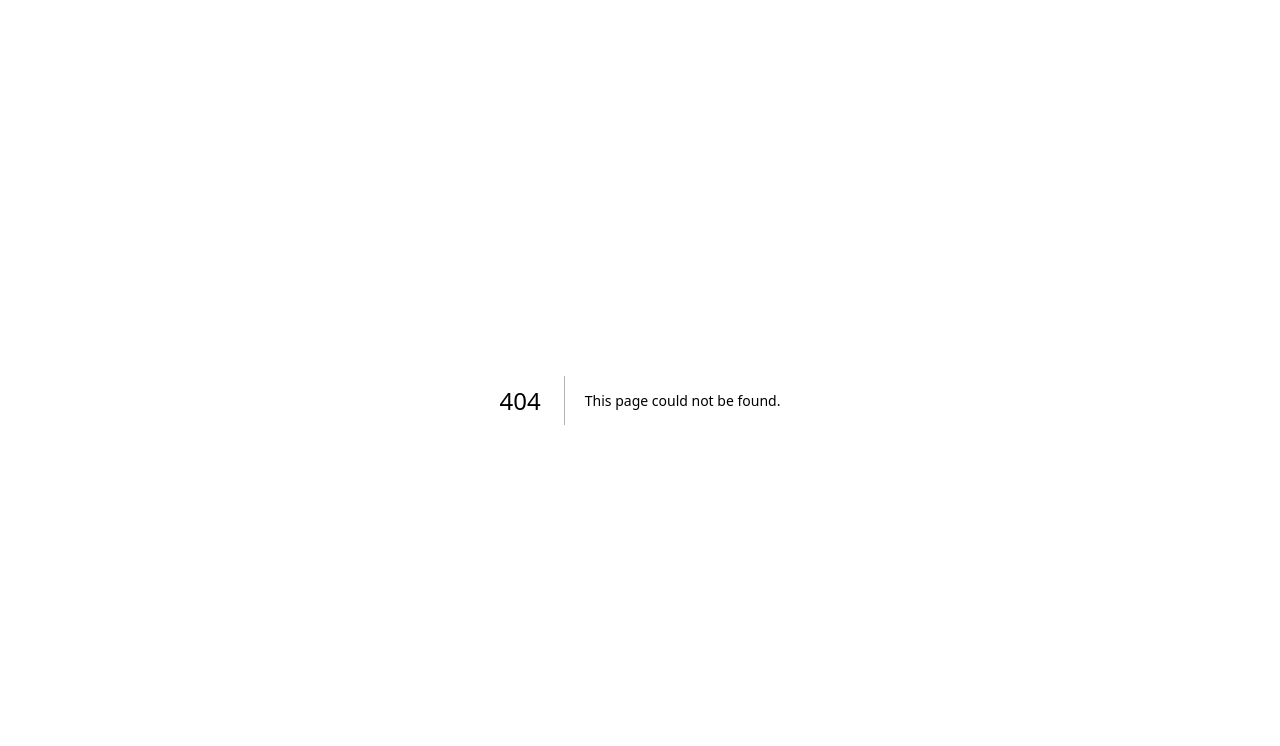
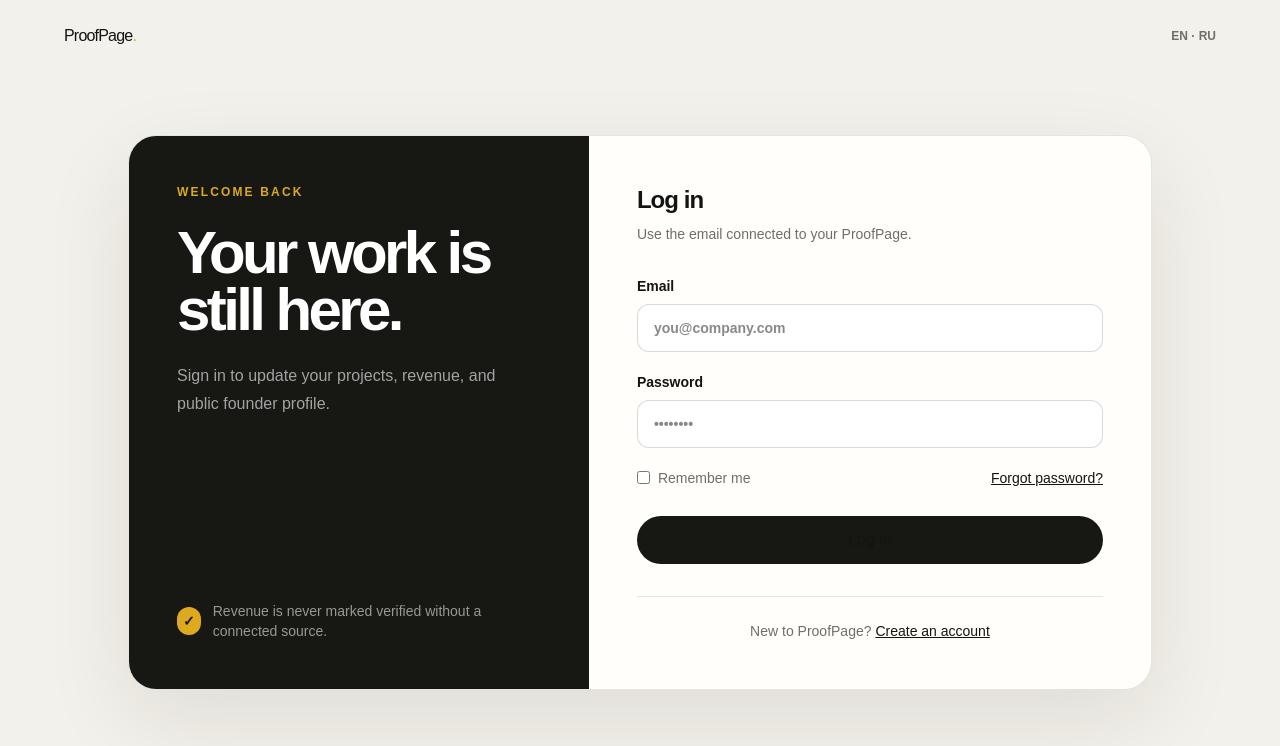
Before and after one commit to SPRO100/ProofPage, a Next.js app: page /login in a window 1280 px wide. Before the commit this address had no page. Shown: the top 746 px of the page. Built offline with nearby package versions, Linux system fonts and the light colour scheme.

Commit message:
feat: add src/app/login/page.tsx

```diff
--- /dev/null
+++ b/src/app/login/page.tsx
@@ -0,0 +1,22 @@
+import Link from "next/link";
+import { AuthShell, fieldClass, primaryButtonClass } from "@/components/auth/auth-shell";
+
+export default function LoginPage() {
+  return (
+    <AuthShell
+      eyebrow="Welcome back"
+      title="Your work is still here."
+      description="Sign in to update your projects, revenue, and public founder profile."
+      footer={<>New to ProofPage? <Link className="font-bold text-[#141412] underline" href="/signup">Create an account</Link></>}
+    >
+      <h2 className="text-2xl font-black tracking-[-0.04em]">Log in</h2>
+      <p className="mt-2 text-sm text-[#706e67]">Use the email connected to your ProofPage.</p>
+      <form className="mt-8 grid gap-5">
+        <label className="text-sm font-bold">Email<input className={fieldClass} type="email" name="email" placeholder="you@company.com" autoComplete="email" /></label>
+        <label className="text-sm font-bold">Password<input className={fieldClass} type="password" name="password" placeholder="••••••••" autoComplete="current-password" /></label>
+        <div className="flex items-center justify-between text-sm"><label className="flex items-center gap-2 text-[#706e67]"><input type="checkbox" /> Remember me</label><button className="font-bold underline" type="button">Forgot password?</button></div>
+        <button className={primaryButtonClass} type="submit">Log in</button>
+      </form>
+    </AuthShell>
+  );
+}
```
